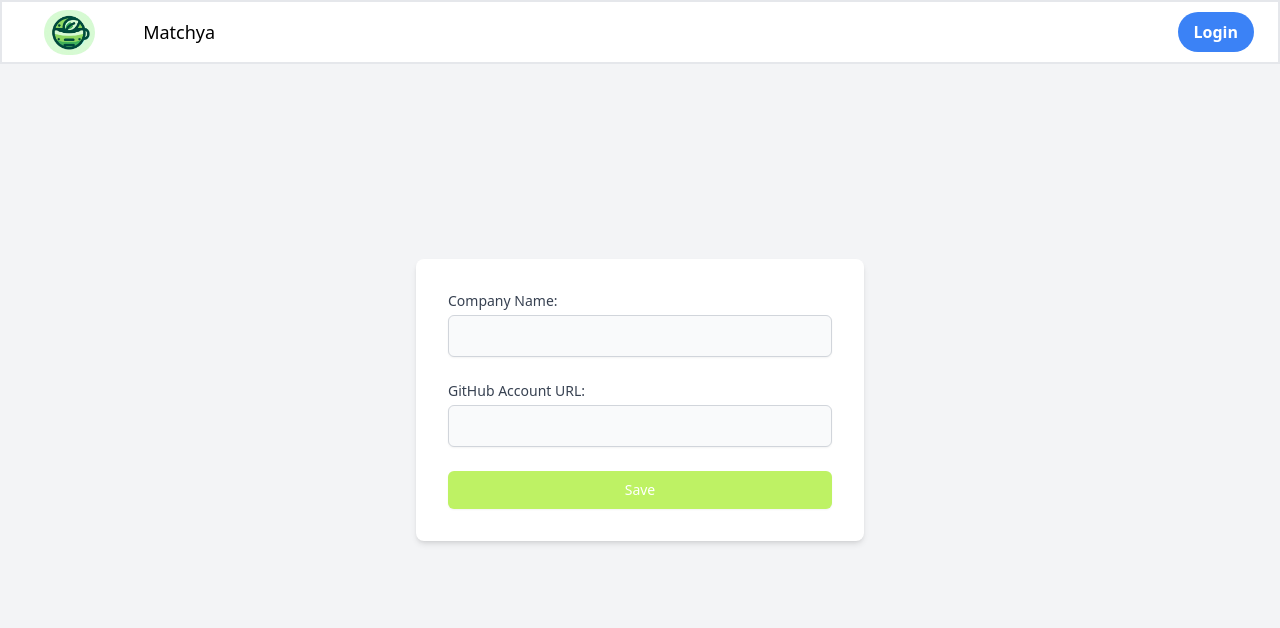
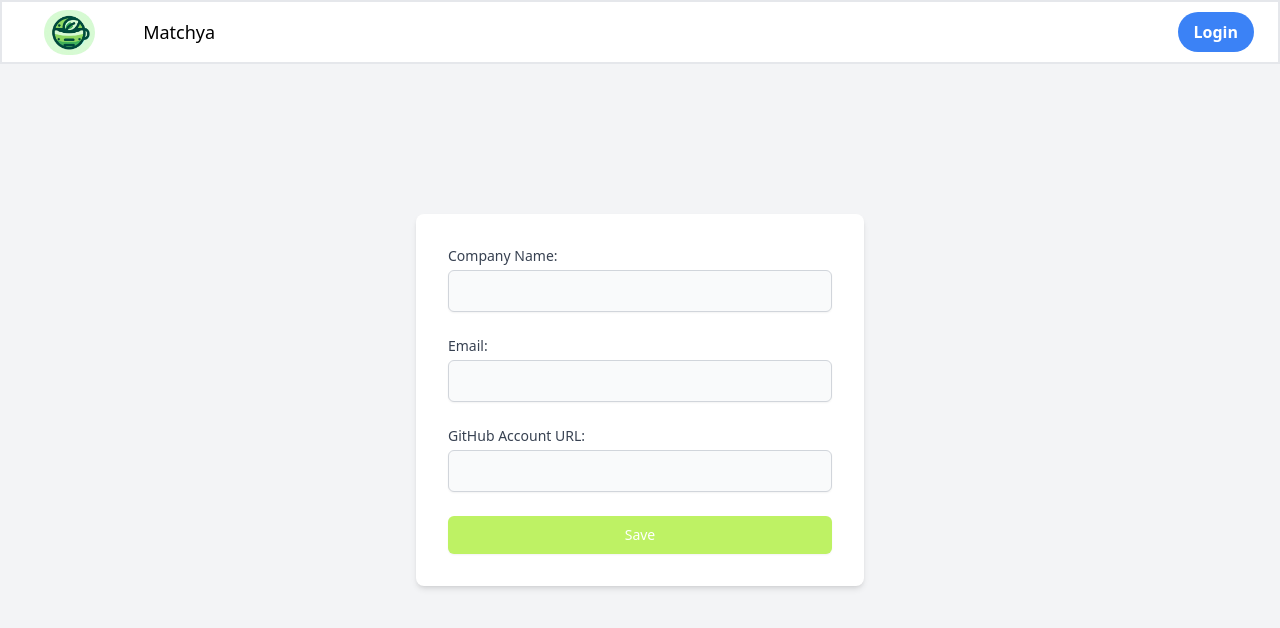
Before and after one commit to matchya/matchya, a React (Vite) app in the folder matchya-web/: page /settings in a window 1280 px wide. Shown: the top 628 px of the page. Built offline with nearby package versions, Linux system fonts and the light colour scheme.

Commit message:
componentize setting inputs

```diff
--- a/matchya-web/src/screens/Settings.tsx
+++ b/matchya-web/src/screens/Settings.tsx
@@ -2,11 +2,16 @@ import React, { useState } from 'react';
 
 const Settings = () => {
   const [companyName, setCompanyName] = useState('');
+  const [email, setEmail] = useState('');
   const [githubUrl, setGithubUrl] = useState('');
 
   const handleCompanyNameChange = (event: React.ChangeEvent<HTMLInputElement>) => {
     setCompanyName(event.target.value);
   };
+
+  const handleEmailChange = (event: React.ChangeEvent<HTMLInputElement>) => {
+    setEmail(event.target.value);
+  }
 
   const handleGithubUrlChange = (event: React.ChangeEvent<HTMLInputElement>) => {
     setGithubUrl(event.target.value);
@@ -16,6 +21,7 @@ const Settings = () => {
     event.preventDefault();
     // Handle the submission logic here
     console.log('Company Name:', companyName);
+    console.log('Email:', email);
     console.log('GitHub URL:', githubUrl);
   };
 
@@ -23,30 +29,9 @@ const Settings = () => {
     <div className="flex items-center justify-center h-screen bg-gray-100">
       <div className="p-8 bg-white shadow-md rounded-lg w-full max-w-md">
         <form onSubmit={handleSubmit} className="space-y-6">
-          <div>
-            <label htmlFor="company-name" className="block text-sm font-medium text-gray-700">
-              Company Name:
-            </label>
-            <input
-              type="text"
-              id="company-name"
-              className="mt-1 block w-full px-3 py-2 bg-gray-50 border border-gray-300 rounded-md shadow-sm focus:outline-none focus:ring-lime-300 focus:border-lime-300"
-              value={companyName}
-              onChange={handleCompanyNameChange}
-            />
-          </div>
-          <div>
-            <label htmlFor="github-url" className="block text-sm font-medium text-gray-700">
-              GitHub Account URL:
-            </label>
-            <input
-              type="text"
-              id="github-url"
-              className="mt-1 block w-full px-3 py-2 bg-gray-50 border border-gray-300 rounded-md shadow-sm focus:outline-none focus:ring-lime-300 focus:border-lime-300"
-              value={githubUrl}
-              onChange={handleGithubUrlChange}
-            />
-          </div>
+          <FormInput label="Company Name" id="company-name" type="text" value={companyName} onChange={handleCompanyNameChange} />
+          <FormInput label="Email" id="email" type="email" value={email} onChange={handleEmailChange} />
+          <FormInput label="GitHub Account URL" id="github-url" type="url" value={githubUrl} onChange={handleGithubUrlChange} />
           <button
             type="submit"
             className="w-full flex justify-center py-2 px-4 border border-transparent rounded-md shadow-sm text-sm font-medium text-white bg-lime-300 hover:bg-lime-400 focus:outline-none focus:ring-2 focus:ring-offset-2 focus:ring-lime-300"
@@ -60,3 +45,30 @@ const Settings = () => {
 };
 
 export default Settings;
+
+
+
+interface FormInputProps {
+  label: string;
+  id: string;
+  type: string;
+  value: string;
+  onChange: (event: React.ChangeEvent<HTMLInputElement>) => void;
+}
+
+const FormInput = ({ label, id, type, value, onChange }: FormInputProps ) => {
+  return (
+    <div>
+        <label htmlFor={id} className="block text-sm font-medium text-gray-700">
+          {label}:
+        </label>
+        <input
+          type={type}
+          id={id}
+          className="mt-1 block w-full px-3 py-2 bg-gray-50 border border-gray-300 rounded-md shadow-sm focus:outline-none focus:ring-lime-300 focus:border-lime-300"
+          value={value}
+          onChange={onChange}
+        />
+      </div>
+  );
+}
```
